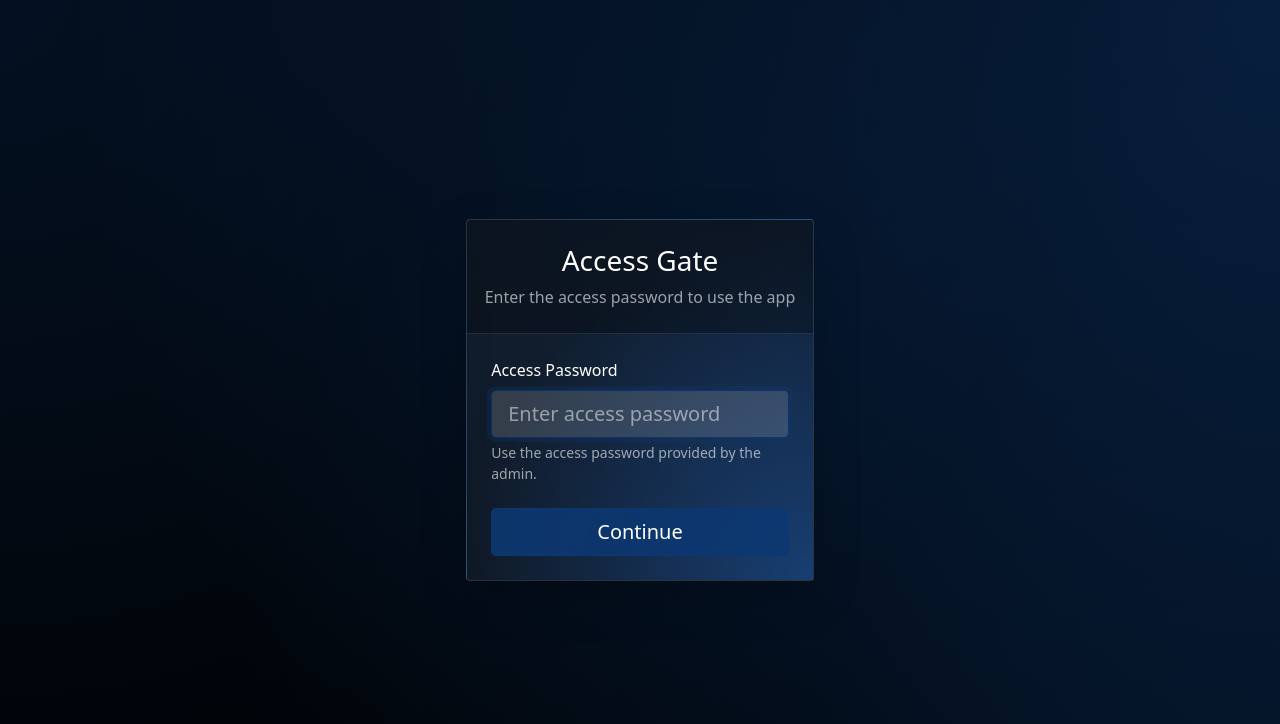
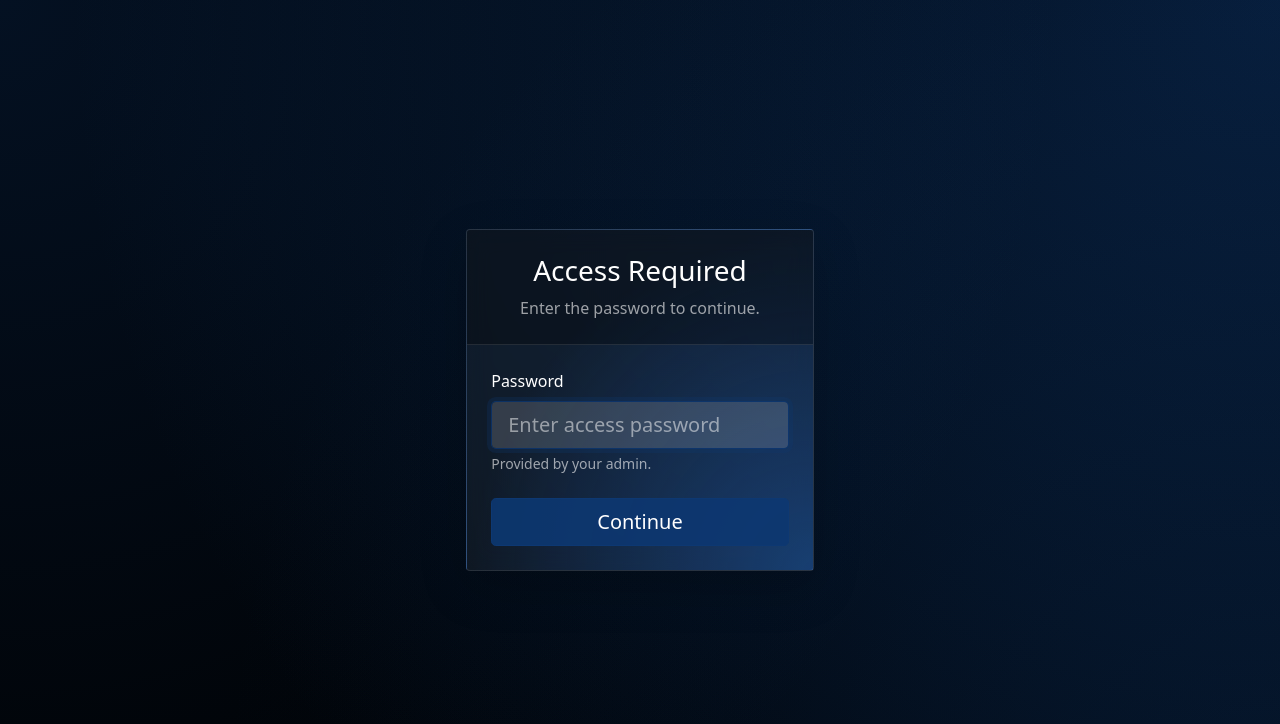
Before and after one commit to hamzak106-dev/loi-cim-pdf-generator, a FastAPI app: page /access in a window 1280 px wide. Shown: the top 724 px of the page. Run offline with FastAPI, Linux system fonts and the light colour scheme; some libraries are stand-ins or nearby versions.

Commit message:
update the text of password access

```diff
--- a/templates/login.html
+++ b/templates/login.html
@@ -7,8 +7,8 @@
   <div class="col-lg-4 col-md-6 col-sm-8" style="max-width: 450px;">
     <div class="card shadow-lg">
       <div class="card-header text-center py-4">
-        <h3 class="mb-0">Access Gate</h3>
-        <p class="text-muted mb-0 mt-2">Enter the access password to use the app</p>
+        <h3 class="mb-0">Access Required</h3>
+        <p class="text-muted mb-0 mt-2">Enter the password to continue.</p>
       </div>
 
       <div class="card-body p-4">
@@ -30,7 +30,7 @@
         <form method="POST" action="/access">
 
           <div class="mb-4">
-            <label for="password" class="form-label fw-semibold">Access Password</label>
+            <label for="password" class="form-label fw-semibold">Password</label>
             <input
               type="password"
               class="form-control form-control-lg"
@@ -40,7 +40,7 @@
               autofocus
               placeholder="Enter access password"
             >
-            <div class="form-text text-muted">Use the access password provided by the admin.</div>
+            <div class="form-text text-muted">Provided by your admin.</div>
           </div>
 
           <div class="d-grid gap-2 mt-4">
```
